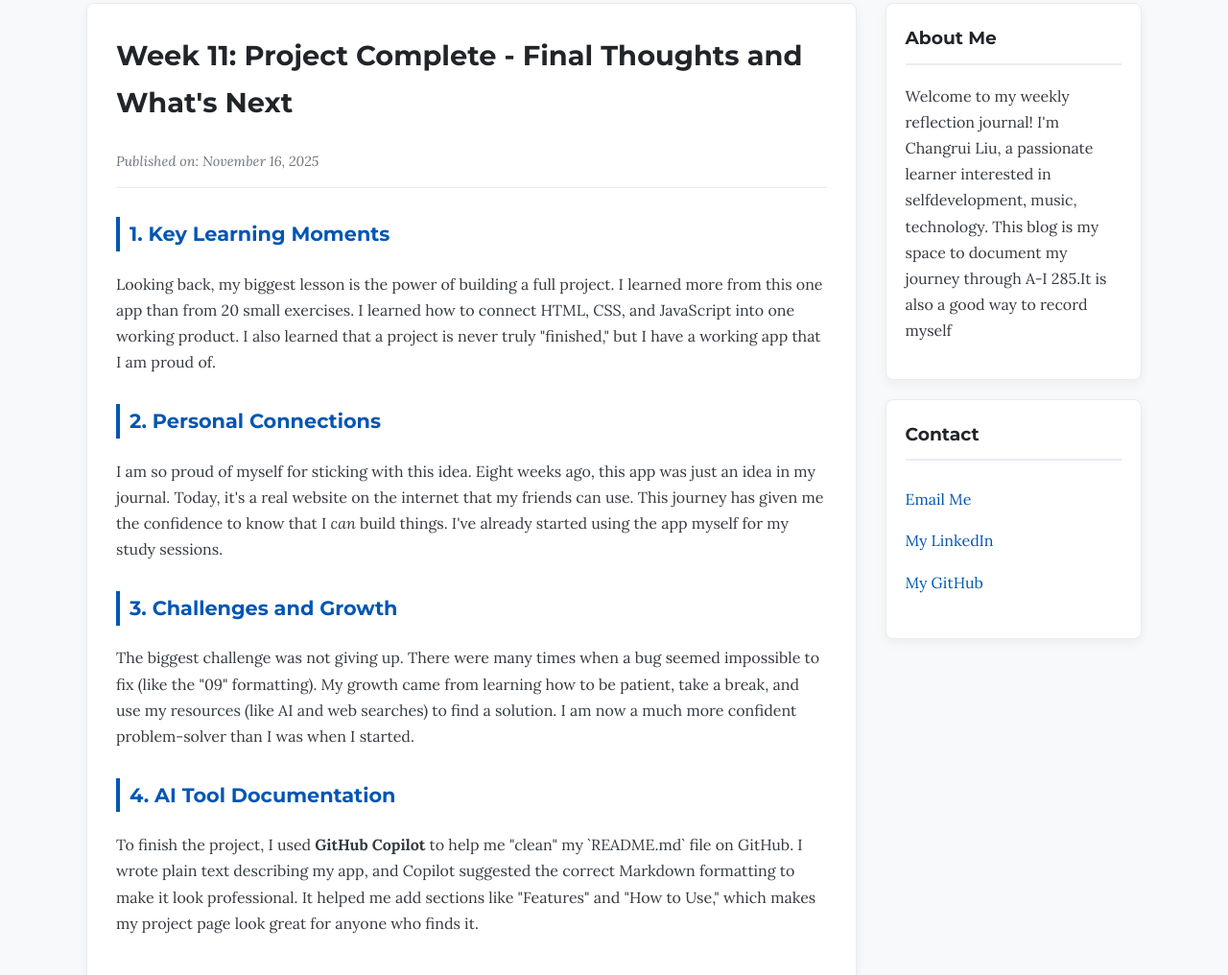
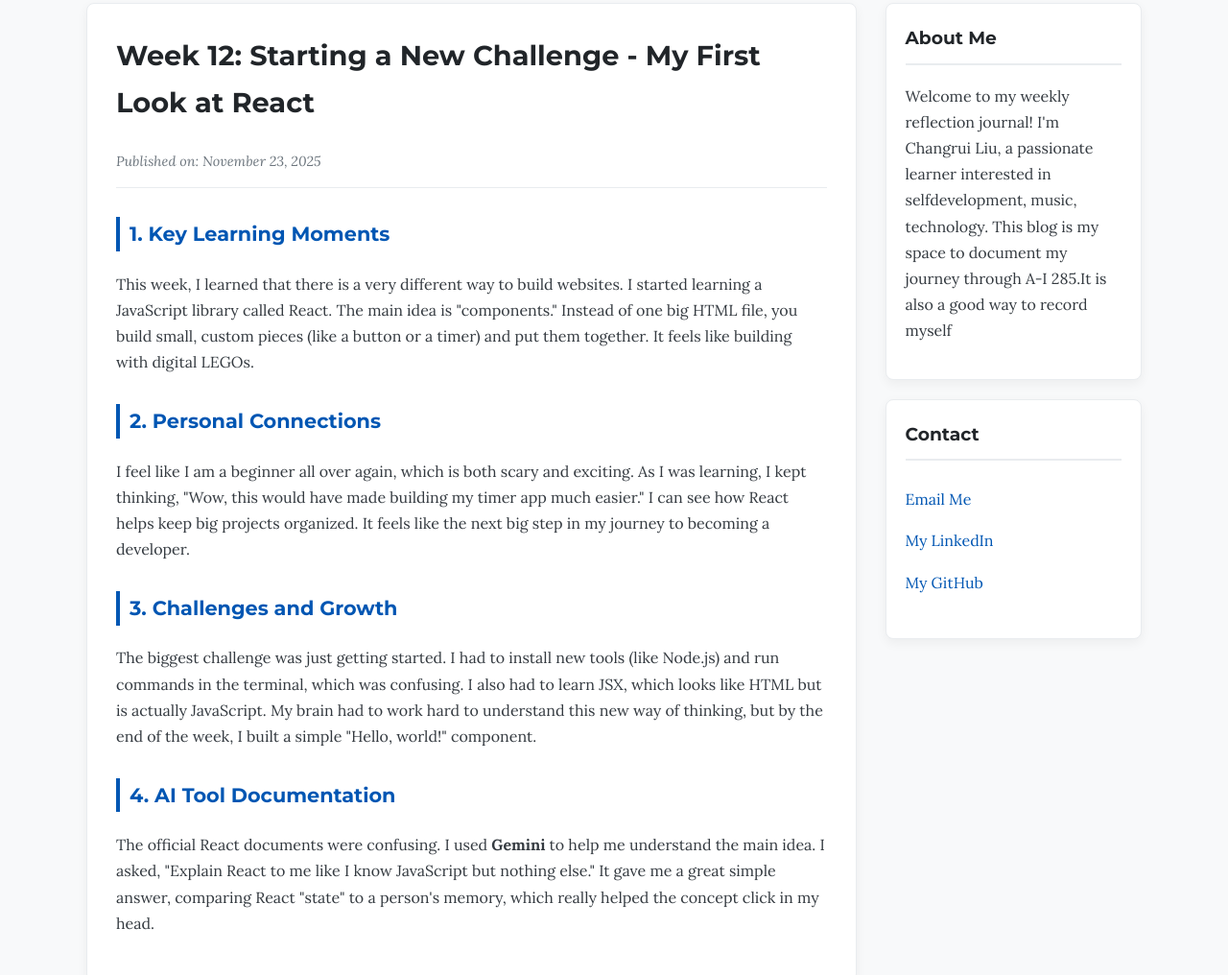
Before and after one commit to Bebop31-lab/my-reflection-blog, a plain HTML site: page index.html in a window 1280 px wide. Shown: the part 209-1225 px from the top of the page at 96% size. Drawn offline with Linux system fonts and the light colour scheme.

Commit message:
Update index.html

```diff
--- a/index.html
+++ b/index.html
@@ -21,6 +21,30 @@
     <div class="container main-content">
 
         <main>
+            <article class="post">
+                <h2>Week 12: Starting a New Challenge - My First Look at React</h2>
+                <p class="post-meta">Published on: November 23, 2025</p>
+
+                <h3>1. Key Learning Moments</h3>
+                <p>
+                    This week, I learned that there is a very different way to build websites. I started learning a JavaScript library called React. The main idea is "components." Instead of one big HTML file, you build small, custom pieces (like a button or a timer) and put them together. It feels like building with digital LEGOs.
+                </p>
+
+                <h3>2. Personal Connections</h3>
+                <p>
+                    I feel like I am a beginner all over again, which is both scary and exciting. As I was learning, I kept thinking, "Wow, this would have made building my timer app much easier." I can see how React helps keep big projects organized. It feels like the next big step in my journey to becoming a developer.
+                </p>
+
+                <h3>3. Challenges and Growth</h3>
+                <p>
+                    The biggest challenge was just getting started. I had to install new tools (like Node.js) and run commands in the terminal, which was confusing. I also had to learn JSX, which looks like HTML but is actually JavaScript. My brain had to work hard to understand this new way of thinking, but by the end of the week, I built a simple "Hello, world!" component.
+                </Music>
+
+                <h3>4. AI Tool Documentation</h3>
+                <p>
+                    The official React documents were confusing. I used <strong>Gemini</strong> to help me understand the main idea. I asked, "Explain React to me like I know JavaScript but nothing else." It gave me a great simple answer, comparing React "state" to a person's memory, which really helped the concept click in my head.
+                </p>
+            </article>
             <article class="post">
                 <h2>Week 11: Project Complete - Final Thoughts and What's Next</h2>
                 <p class="post-meta">Published on: November 16, 2025</p>
```
